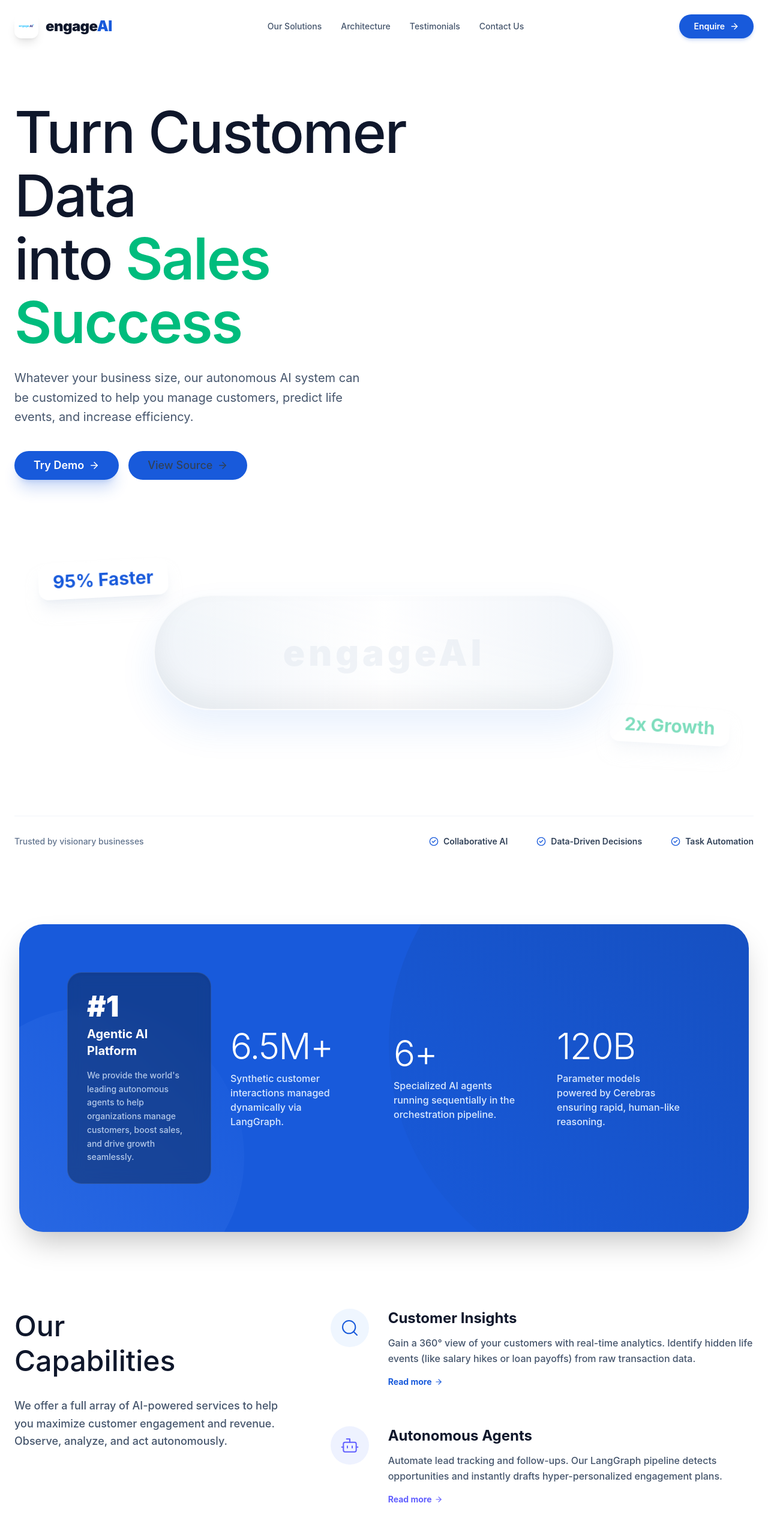
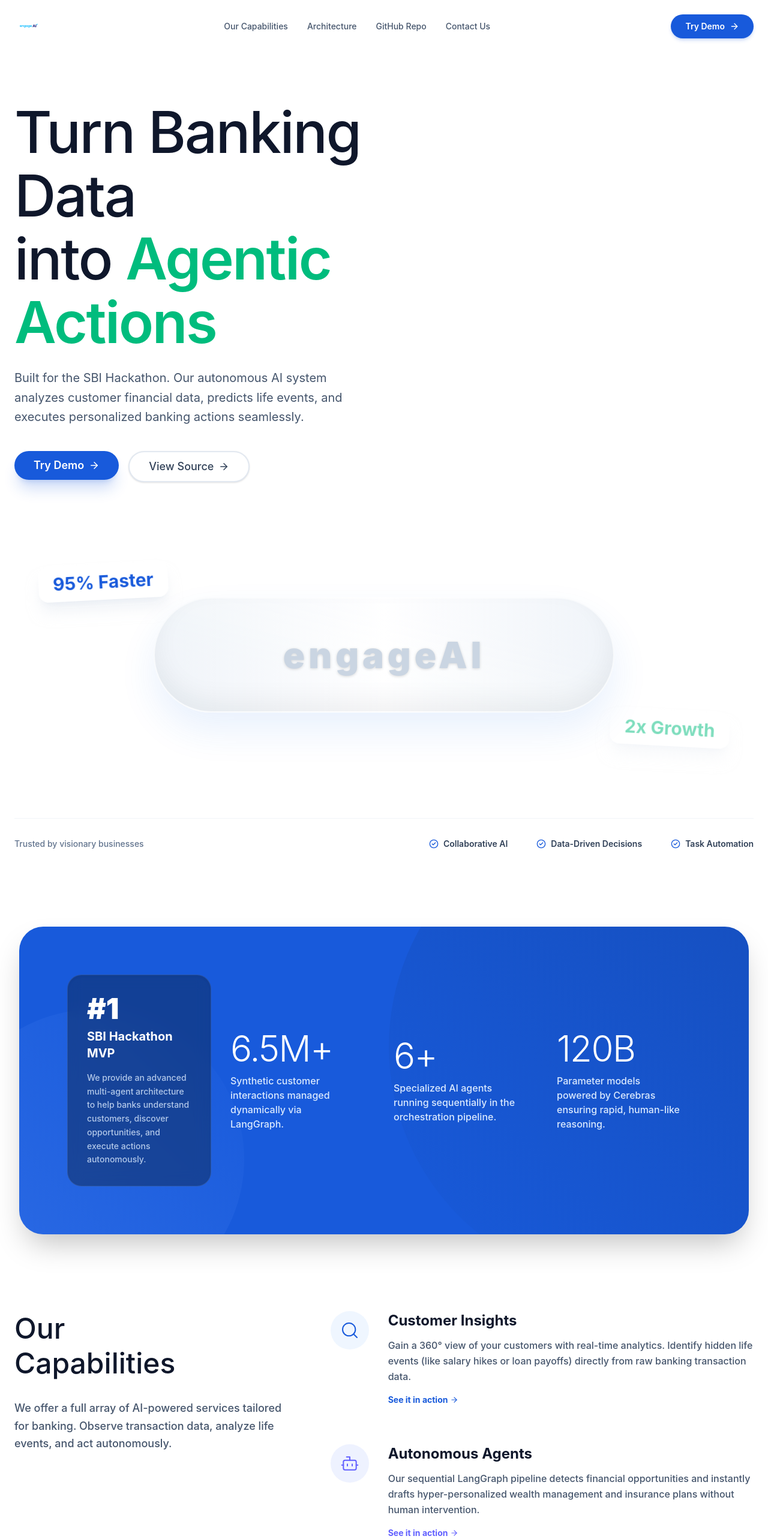
Before and after one commit to aaravgupta0202/engageAI, a React (Vite) app in the folder frontend/: page / in a window 1280 px wide. Shown: the top 2566 px of the page at 60% size. Built offline with nearby package versions, Linux system fonts and the light colour scheme.

Commit message:
Replace logo text with full width image

```diff
--- a/frontend/src/App.tsx
+++ b/frontend/src/App.tsx
@@ -38,10 +38,7 @@
       {!isLanding && (
         <header className="sticky top-0 z-50 bg-white/80 backdrop-blur-md border-b border-slate-200 px-6 py-4 flex justify-between items-center transition-all duration-300 shadow-sm">
           <div className="flex items-center space-x-3 cursor-pointer group" onClick={() => handleNavigate('landing')}>
-            <img src="/favicon.png" alt="engageAI Logo" className="w-10 h-10 rounded-xl shadow-lg group-hover:scale-105 transition-transform object-contain" />
-            <h1 className="text-2xl font-black tracking-tight text-sbi-navy group-hover:opacity-80 transition-opacity">
-              engage<span className="text-sbi-blue">AI</span>
-            </h1>
+            <img src="/favicon.png" alt="engageAI Logo" className="h-8 w-auto group-hover:opacity-80 transition-opacity object-contain" />
           </div>
 
           <nav className="flex space-x-1">
--- a/frontend/src/components/Footer.tsx
+++ b/frontend/src/components/Footer.tsx
@@ -6,8 +6,7 @@
       <div className="max-w-6xl mx-auto flex flex-col md:flex-row justify-between items-center gap-6">
         <div className="flex flex-col items-center md:items-start space-y-2">
           <div className="flex items-center space-x-2">
-            <img src="/favicon.png" alt="engageAI Logo" className="w-8 h-8 rounded-lg object-contain" />
-            <span className="text-xl font-bold text-slate-800 tracking-tight">engageAI</span>
+            <img src="/favicon.png" alt="engageAI Logo" className="h-6 w-auto object-contain" />
           </div>
           <p className="text-sm text-slate-500 font-medium">Built for the SBI Agentic AI Hackathon</p>
         </div>
--- a/frontend/src/pages/Landing.tsx
+++ b/frontend/src/pages/Landing.tsx
@@ -8,19 +8,16 @@
       {/* Navigation for Landing Only */}
       <header className="w-full max-w-7xl mx-auto px-6 py-6 flex justify-between items-center z-50">
         <div className="flex items-center space-x-3 cursor-pointer group">
-          <img src="/favicon.png" alt="engageAI Logo" className="w-10 h-10 rounded-xl shadow-lg group-hover:scale-105 transition-transform object-contain" />
-          <h1 className="text-2xl font-black tracking-tight text-slate-900 group-hover:opacity-80 transition-opacity">
-            engage<span className="text-sbi-blue">AI</span>
-          </h1>
+          <img src="/favicon.png" alt="engageAI Logo" className="h-8 w-auto group-hover:opacity-80 transition-opacity object-contain" />
         </div>
         <div className="hidden md:flex space-x-8 text-sm font-medium text-slate-600">
-          <span className="cursor-pointer hover:text-sbi-blue transition-colors">Our Solutions</span>
-          <span className="cursor-pointer hover:text-sbi-blue transition-colors">Architecture</span>
-          <span className="cursor-pointer hover:text-sbi-blue transition-colors">Testimonials</span>
-          <span className="cursor-pointer hover:text-sbi-blue transition-colors">Contact Us</span>
+          <span onClick={() => document.getElementById('capabilities')?.scrollIntoView({ behavior: 'smooth' })} className="cursor-pointer hover:text-sbi-blue transition-colors">Our Capabilities</span>
+          <span onClick={() => document.getElementById('stats')?.scrollIntoView({ behavior: 'smooth' })} className="cursor-pointer hover:text-sbi-blue transition-colors">Architecture</span>
+          <span onClick={() => window.open('https://github.com/aaravgupta0202', '_blank')} className="cursor-pointer hover:text-sbi-blue transition-colors">GitHub Repo</span>
+          <span onClick={() => window.open('https://aarav-cc.netlify.app/', '_blank')} className="cursor-pointer hover:text-sbi-blue transition-colors">Contact Us</span>
         </div>
         <Button onClick={() => onNavigate('generator')} className="rounded-full bg-sbi-blue hover:bg-sbi-navy text-white px-6 font-semibold shadow-md shadow-sbi-blue/20">
-          Enquire <ArrowRight size={16} className="ml-2" />
+          Try Demo <ArrowRight size={16} className="ml-2" />
         </Button>
       </header>
 
@@ -28,17 +25,17 @@
       <div className="w-full max-w-7xl mx-auto px-6 pt-20 pb-32 relative">
         <div className="max-w-3xl">
           <h1 className="text-6xl md:text-8xl font-medium tracking-tight text-slate-900 mb-6 leading-[1.1]">
-            Turn Customer Data<br />
-            into <span className="text-emerald-500 font-semibold">Sales Success</span>
+            Turn Banking Data<br />
+            into <span className="text-emerald-500 font-semibold">Agentic Actions</span>
           </h1>
           <p className="text-xl text-slate-600 mb-10 max-w-xl leading-relaxed">
-            Whatever your business size, our autonomous AI system can be customized to help you manage customers, predict life events, and increase efficiency.
+            Built for the SBI Hackathon. Our autonomous AI system analyzes customer financial data, predicts life events, and executes personalized banking actions seamlessly.
           </p>
           <div className="flex space-x-4">
             <Button onClick={() => onNavigate('generator')} className="rounded-full bg-sbi-blue hover:bg-[#185ADB] text-white px-8 py-6 shadow-xl shadow-sbi-blue/20 text-lg font-semibold flex items-center">
               Try Demo <ArrowRight size={18} className="ml-2" />
             </Button>
-            <Button variant="outline" onClick={() => window.open('https://github.com/aaravgupta0202', '_blank')} className="rounded-full border-slate-300 text-slate-700 hover:bg-slate-50 px-8 py-6 text-lg font-medium flex items-center">
+            <Button variant="outline" onClick={() => window.open('https://github.com/aaravgupta0202', '_blank')} className="rounded-full bg-white border-2 border-slate-200 text-slate-700 hover:bg-slate-50 hover:text-slate-900 px-8 py-6 text-lg font-medium flex items-center shadow-sm">
               View Source <ArrowRight size={18} className="ml-2" />
             </Button>
           </div>
@@ -58,7 +55,7 @@
           <div className="w-full max-w-3xl h-32 md:h-48 rounded-full bg-gradient-to-r from-slate-100 via-white to-slate-100 shadow-[inset_0_-20px_40px_rgba(0,0,0,0.05),0_30px_60px_rgba(40,116,240,0.1)] border-2 border-white/50 relative overflow-hidden backdrop-blur-3xl flex items-center justify-center">
              <div className="absolute inset-0 bg-gradient-to-tr from-sbi-blue/10 via-transparent to-indigo-500/10 mix-blend-overlay"></div>
              <div className="absolute w-[200%] h-full bg-[radial-gradient(ellipse_at_center,_var(--tw-gradient-stops))] from-sbi-blue/5 via-transparent to-transparent animate-[spin_10s_linear_infinite]"></div>
-             <span className="text-4xl md:text-6xl font-black text-slate-200 opacity-50 tracking-widest">engageAI</span>
+             <span className="text-4xl md:text-6xl font-black text-slate-300 tracking-widest z-10 drop-shadow-sm">engageAI</span>
           </div>
         </div>
 
@@ -74,16 +71,16 @@
       </div>
 
       {/* Massive Blue Statistics Banner */}
-      <div className="w-full max-w-[95%] mx-auto bg-[#185ADB] rounded-[40px] p-12 md:p-20 text-white shadow-2xl relative overflow-hidden mb-32">
+      <div id="stats" className="w-full max-w-[95%] mx-auto bg-[#185ADB] rounded-[40px] p-12 md:p-20 text-white shadow-2xl relative overflow-hidden mb-32">
         <div className="absolute top-0 right-0 w-[800px] h-[800px] bg-gradient-to-bl from-[#0A1931]/20 to-transparent rounded-full -translate-y-1/4 translate-x-1/4 pointer-events-none"></div>
         <div className="absolute bottom-0 left-0 w-[500px] h-[500px] bg-gradient-to-tr from-[#5E95FF]/30 to-transparent rounded-full translate-y-1/4 -translate-x-1/4 pointer-events-none"></div>
 
         <div className="relative z-10 grid grid-cols-1 md:grid-cols-4 gap-12 md:gap-8 items-start">
           <div className="bg-[#0A1931]/40 backdrop-blur-md p-8 rounded-3xl border border-white/10 md:col-span-1 h-full shadow-inner">
             <div className="text-5xl font-black mb-2">#1</div>
-            <div className="text-xl font-bold mb-4">Agentic AI Platform</div>
+            <div className="text-xl font-bold mb-4">SBI Hackathon MVP</div>
             <p className="text-sm text-blue-100/80 leading-relaxed font-medium">
-              We provide the world's leading autonomous agents to help organizations manage customers, boost sales, and drive growth seamlessly.
+              We provide an advanced multi-agent architecture to help banks understand customers, discover opportunities, and execute actions autonomously.
             </p>
           </div>
           <div className="flex flex-col justify-center h-full">
@@ -102,7 +99,7 @@
       </div>
 
       {/* Our Capabilities Section */}
-      <div className="w-full max-w-7xl mx-auto px-6 pb-40">
+      <div id="capabilities" className="w-full max-w-7xl mx-auto px-6 pb-40">
         <div className="grid grid-cols-1 md:grid-cols-12 gap-16 md:gap-8">
 
           <div className="md:col-span-5 md:pr-12">
@@ -110,7 +107,7 @@
               Our<br />Capabilities
             </h2>
             <p className="text-lg text-slate-600 leading-relaxed font-medium">
-              We offer a full array of AI-powered services to help you maximize customer engagement and revenue. Observe, analyze, and act autonomously.
+              We offer a full array of AI-powered services tailored for banking. Observe transaction data, analyze life events, and act autonomously.
             </p>
           </div>
 
@@ -124,10 +121,10 @@
               <div>
                 <h3 className="text-2xl font-bold text-slate-900 mb-3">Customer Insights</h3>
                 <p className="text-slate-600 font-medium leading-relaxed mb-4">
-                  Gain a 360° view of your customers with real-time analytics. Identify hidden life events (like salary hikes or loan payoffs) from raw transaction data.
+                  Gain a 360° view of your customers with real-time analytics. Identify hidden life events (like salary hikes or loan payoffs) directly from raw banking transaction data.
                 </p>
-                <button className="flex items-center text-sm font-bold text-sbi-blue hover:text-sbi-navy transition-colors">
-                  Read more <ArrowRight size={14} className="ml-1" />
+                <button onClick={() => onNavigate('generator')} className="flex items-center text-sm font-bold text-sbi-blue hover:text-sbi-navy transition-colors">
+                  See it in action <ArrowRight size={14} className="ml-1" />
                 </button>
               </div>
             </div>
@@ -140,10 +137,10 @@
               <div>
                 <h3 className="text-2xl font-bold text-slate-900 mb-3">Autonomous Agents</h3>
                 <p className="text-slate-600 font-medium leading-relaxed mb-4">
-                  Automate lead tracking and follow-ups. Our LangGraph pipeline detects opportunities and instantly drafts hyper-personalized engagement plans.
+                  Our sequential LangGraph pipeline detects financial opportunities and instantly drafts hyper-personalized wealth management and insurance plans without human intervention.
                 </p>
-                <button className="flex items-center text-sm font-bold text-indigo-500 hover:text-indigo-800 transition-colors">
-                  Read more <ArrowRight size={14} className="ml-1" />
+                <button onClick={() => onNavigate('generator')} className="flex items-center text-sm font-bold text-indigo-500 hover:text-indigo-800 transition-colors">
+                  See it in action <ArrowRight size={14} className="ml-1" />
                 </button>
               </div>
             </div>
@@ -154,12 +151,12 @@
                 <Link size={32} strokeWidth={1.5} />
               </div>
               <div>
-                <h3 className="text-2xl font-bold text-slate-900 mb-3">Seamless Integration</h3>
+                <h3 className="text-2xl font-bold text-slate-900 mb-3">Explainable Integration</h3>
                 <p className="text-slate-600 font-medium leading-relaxed mb-4">
-                  Easily connect the multi-agent AI brain to your existing data lakes and CRMs. Explainable UI components ensure every AI decision is completely transparent.
+                  Easily connect the multi-agent AI brain to SBI's existing data lakes. Explainable UI components ensure every AI decision and confidence score is completely transparent to the banker.
                 </p>
-                <button className="flex items-center text-sm font-bold text-emerald-500 hover:text-emerald-700 transition-colors">
-                  Read more <ArrowRight size={14} className="ml-1" />
+                <button onClick={() => onNavigate('generator')} className="flex items-center text-sm font-bold text-emerald-500 hover:text-emerald-700 transition-colors">
+                  See it in action <ArrowRight size={14} className="ml-1" />
                 </button>
               </div>
             </div>
```
